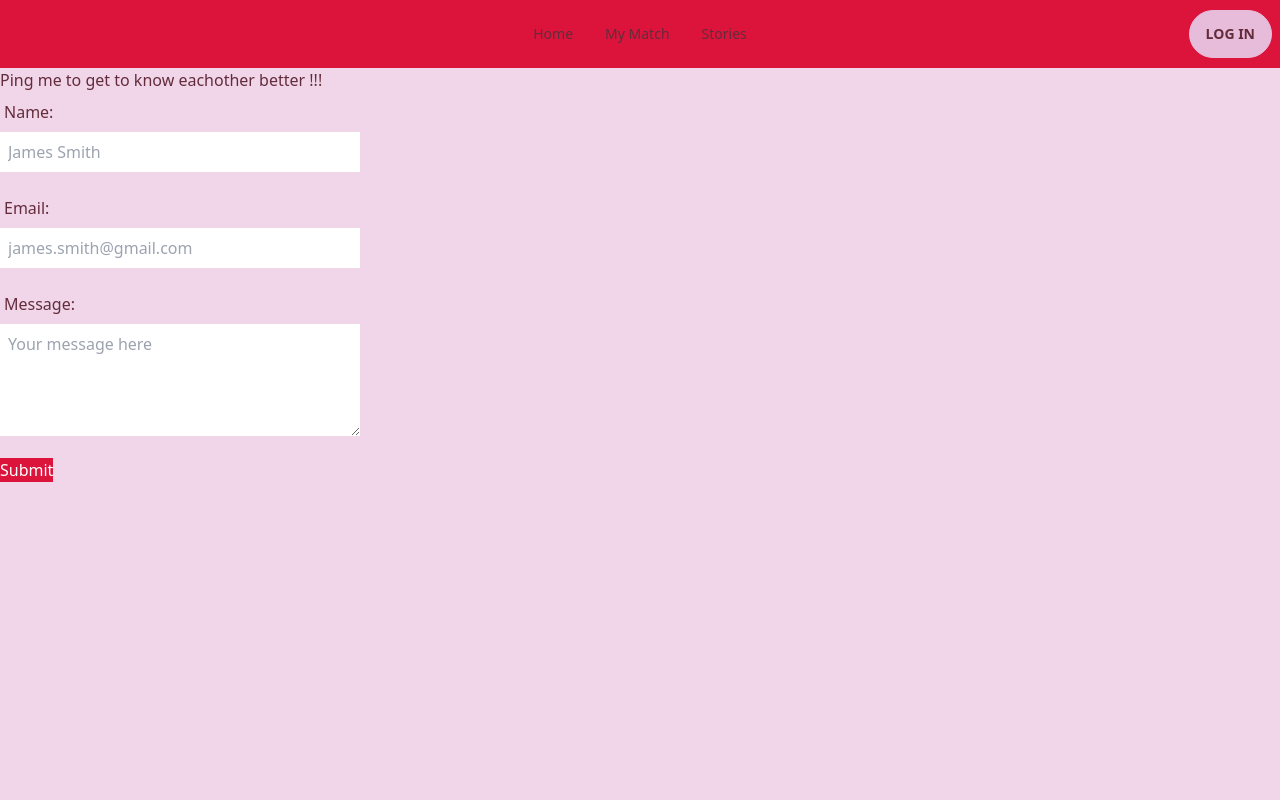
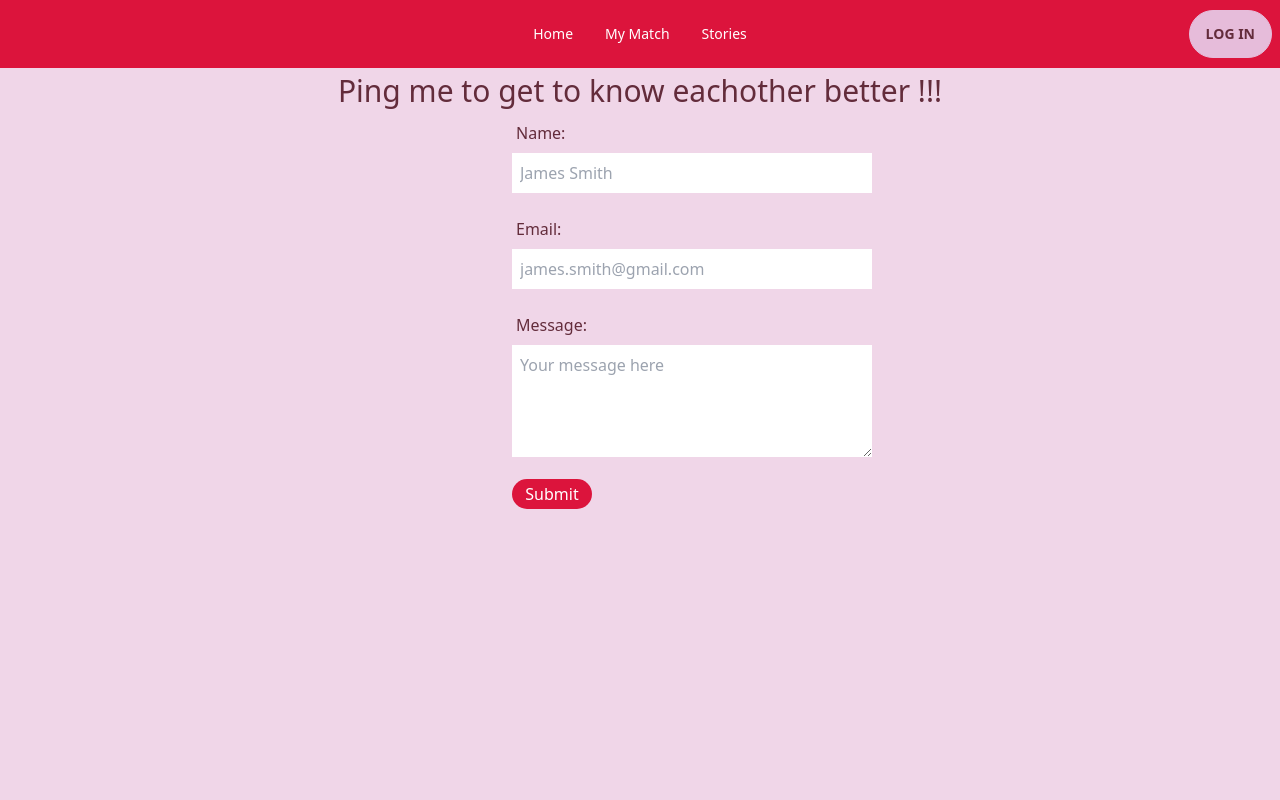
Before and after one commit to supriyakavathekar/match-making-website, a React (Create React App) app: page /contact in a window 1280 px wide. Shown: the top 800 px of the page. Built offline with nearby package versions, Linux system fonts and the light colour scheme; no server answers; a web font is replaced by a local one.

Commit message:
added style to contact

```diff
--- a/src/App.css
+++ b/src/App.css
@@ -17,8 +17,13 @@
     color: crimson;
 }
 
+
 .navbar {
     background-color: crimson;
+    color: white;
+
+
+
 }
 
 .footer{
@@ -27,7 +32,12 @@
 
 .homePara {
     color: blue;
+    font-family: cursive;
 
+}
+
+.mainText span {
+    color: blue;
 }
 
 /* login page */
@@ -172,6 +182,9 @@ padding: 2%;
 
 .contactForm {
     width: 400px;
+    margin-left: 40%;
+
+
   }
   .label {
     display: block;
@@ -185,4 +198,13 @@ padding: 2%;
   .actionBtn{
     background-color: crimson;
     color: white;
+    margin-left: 40%;
+    width: 80px;
+    height: 30px;
+    border-radius: 20px;
   }
+
+  .contact h1{
+  font-size: 30px;
+  text-align: center;
+  }
--- a/src/components/Contact.jsx
+++ b/src/components/Contact.jsx
@@ -26,9 +26,9 @@ function Contact() {
         }
       };
       return (
-        <div className='min-h-screen '>
+        <div className='min-h-screen contact'>
           <h1>Ping me to get to know eachother better !!!</h1>
-          <form onSubmit={handleSubmit}>
+          <form className='contact-form' onSubmit={handleSubmit}>
             <div className='contactForm'>
               <label className='label' htmlFor='name'>Name:</label>
               <input
--- a/src/components/Detail.jsx
+++ b/src/components/Detail.jsx
@@ -1,6 +1,7 @@
 import React, { useEffect } from 'react'
+import { Link } from 'react-router-dom';
 
-function Detail({user,setuser, data,users, setselectedUser}) {
+function Detail({user,setuser, data,users, setselectedUser ,selectedUser}) {
 
 
   useEffect(() => {
@@ -14,6 +15,11 @@ function Detail({user,setuser, data,users, setselectedUser}) {
 
   return (
     <div  className='min-h-screen  '>
+
+      {selectedUser&& selectedUser.map((i)=>{
+
+        <p>{i.age}</p>
+      })}
 
       <div className="hero min-h-screen bg-base-200">
   <div className="hero-content flex-col lg:flex-row">
@@ -52,7 +58,8 @@ function Detail({user,setuser, data,users, setselectedUser}) {
 
 
 
-      <button className="btn btn-primary">Lets keep in touch</button>
+      {/* <button className="btn btn-primary">Lets keep in touch</button> */}
+      <Link to={'/contact'}>  <button className="btn btn-primary">Lets keep in touch</button> </Link>
     </div>
   </div>
 </div>
--- a/src/components/Home.jsx
+++ b/src/components/Home.jsx
@@ -10,9 +10,9 @@ function Home() {
   <div className="hero-content flex-col lg:flex-row-reverse">
     <img src="https://images.unsplash.com/photo-1509873889234-3cdbfe2e6740?ixlib=rb-4.0.3&ixid=M3wxMjA3fDB8MHxzZWFyY2h8NTh8fGNvdXBsZXxlbnwwfHwwfHx8MA%3D%3D&auto=format&fit=crop&w=600&q=60" className="max-w-full" />
     <div>
-      <h1 className="text-5xl font-bold mainText ">Perfect Pair Co</h1>
+      <h1 className="text-5xl font-bold mainText "> <span>P</span>erfect <span>P</span>air <span>C</span>o.</h1>
       <p className="py-6 slogan">Happily ever after begins here !!!</p>
-      <p className="py-6 homePara" >We believe choosing a life partner is a big and important decision, and hence work towards giving a simple and secure matchmaking experience for you and your family.
+      <p className="py-6 homePara hometext" >We believe choosing a life partner is a big and important decision, and hence work towards giving a simple and secure matchmaking experience for you and your family.
 We offer over a variety of search options to suit your every need. The searches are based on Religion, Mother Tongue(community), Country, State of Residence, Profession, Keywords etc. In addition we also provide the Intelligent-Match feature that matches profiles based on preferences info.</p>
 <ul className="steps">
   <li className="step step-info">Registration</li>
--- a/src/components/LogIn.jsx
+++ /dev/null
@@ -1,9 +0,0 @@
-import React from 'react'
-
-function LogIn() {
-  return (
-    <div>LogIn</div>
-  )
-}
-
-export default LogIn
--- a/src/components/Profile.jsx
+++ b/src/components/Profile.jsx
@@ -20,14 +20,14 @@ function Profile({ user, data, users,  }) {
 
         {available && available.map(i => <div className="card card-compact w-96 bg-base-100 shadow-xl">
           <figure className="w-90 h-72">
-            <img className="max-w-xs" src={i.pics[0]} alt="Shoes" />
+            <img className="max-w-xs" src={i.pics[0]} alt="person" />
           </figure>
           <div className="card-body">
             <h2 className="card-title">{i.fullName}</h2>
             <p>If a dog chews shoes whose shoes does he choose?</p>
             <div className="card-actions justify-end">
               <button className="btn btn-primary" onClick={(i)=>{
-                setAvailable(i.id)
+                setAvailable(i)
                 navigate('/detail')
               }} >Details</button>
             </div>
```
